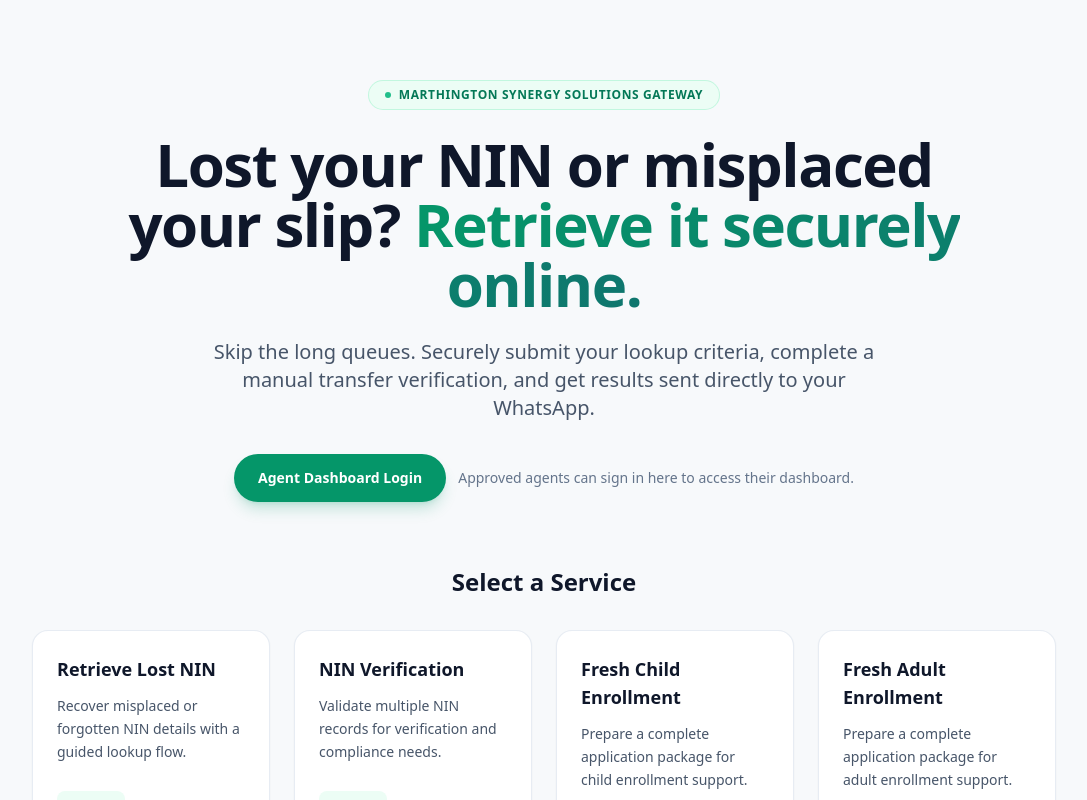
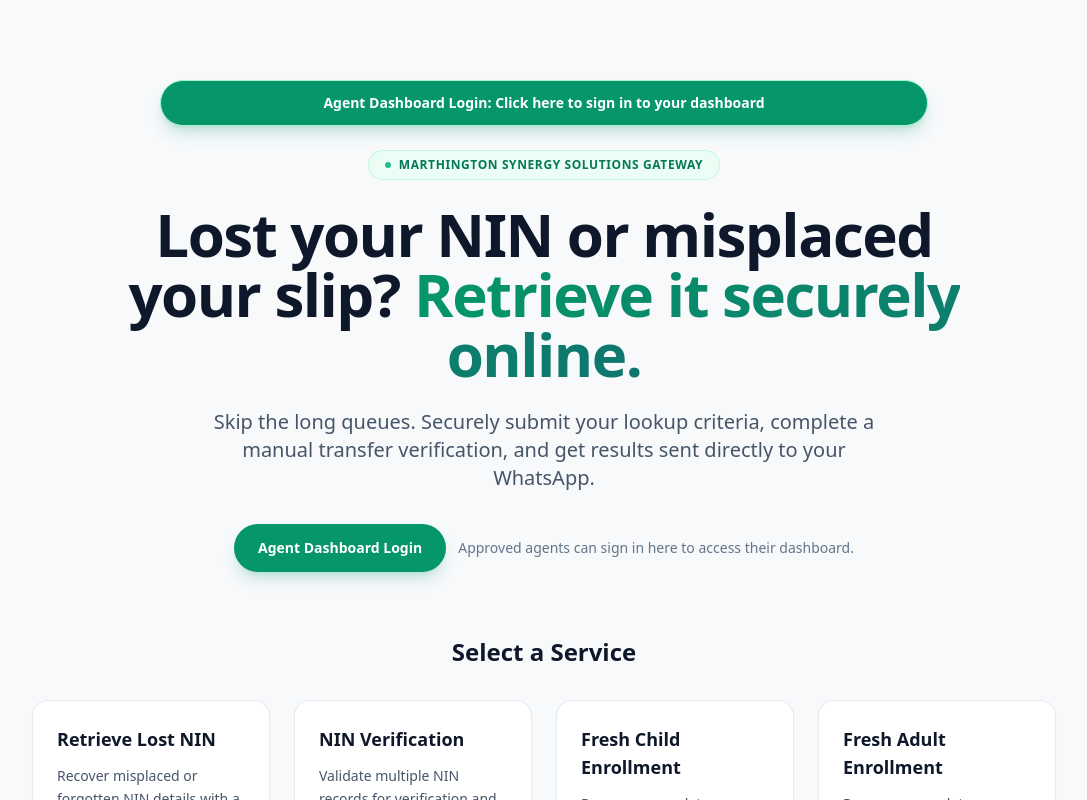
Before and after one commit to Washingtonam/Marthington-Gateway, a React (Vite) app: page / in a window 1280 px wide. Shown: the top 800 px of the page, without its empty margins (96-1183 px from the left). Built offline with nearby package versions, Linux system fonts and the light colour scheme; the HTML template or start-up script is replaced by a standard one.

Commit message:
feat: Add full landing page code

```diff
--- a/src/LandingPage.jsx
+++ b/src/LandingPage.jsx
@@ -845,6 +845,16 @@ export default function LandingPage() {
 
   return (
     <div className="min-h-screen bg-slate-50/50 px-4 py-12 md:py-20 font-sans text-slate-900 antialiased">
+      <div className="sticky top-0 z-40 mb-6 flex justify-center px-2 md:px-0">
+        <a
+          href="https://ds.marthington.com.ng/dashboard"
+          target="_blank"
+          rel="noopener noreferrer"
+          className="w-full max-w-3xl rounded-full border border-emerald-200 bg-emerald-600 px-4 py-3 text-center text-sm font-bold text-white shadow-lg shadow-emerald-600/20 transition-all hover:bg-emerald-700"
+        >
+          Agent Dashboard Login: Click here to sign in to your dashboard
+        </a>
+      </div>
       <div className="mx-auto max-w-5xl">
         {/* HEADER - ALWAYS VISIBLE */}
         {!activeService && (
```
